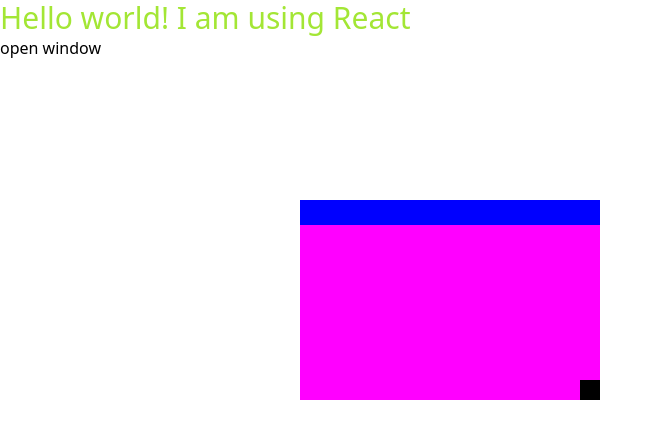
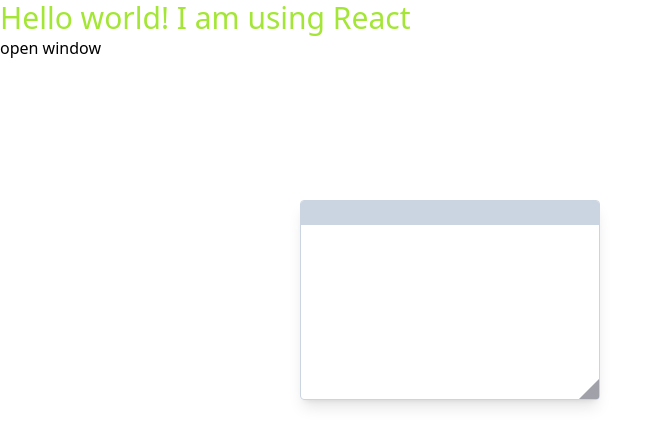
Before and after one commit to guldkar/react-from-scratch, a React app: page / in a window 1280 px wide. Both pictures are taken after a click on the button "open window". Shown: the top 446 px of the page, without its empty margins (0-662 px from the left). Built offline with nearby package versions, Linux system fonts and the light colour scheme.

Commit message:
Styled window, removed unused types

```diff
--- a/src/App.tsx
+++ b/src/App.tsx
@@ -17,7 +17,7 @@
             </h1>
             <button onClick={() => dispatch(open())}>open window</button>
             {windows.map((win) => (
-                <WindowBase key={win.id} />
+                <WindowBase key={win.id} id={win.id} />
             ))}
         </>
     );
--- a/src/components/WindowBase.tsx
+++ b/src/components/WindowBase.tsx
@@ -1,11 +1,10 @@
-import React, {
-    useState,
-    useCallback,
-    PropsWithChildren,
-    useEffect,
-} from 'react';
+import React, { PropsWithChildren } from 'react';
 
-const WindowBase = (props: PropsWithChildren) => {
+export interface WindowBaseProps {
+    id: string;
+}
+
+const WindowBase = (props: PropsWithChildren<WindowBaseProps>) => {
     const resizeTarget = (ev: Event) => {
         let event = ev as MouseEvent;
         const target = document.getElementById('test')!;
@@ -41,47 +40,25 @@
     return (
         <div
             style={{
-                position: 'absolute',
                 top: 200,
                 left: 300,
                 width: 300,
                 height: 200,
-                background: 'magenta',
             }}
+            className='shadow-lg rounded border border-slate-300 absolute overflow-hidden'
             id='test'
             draggable='false'>
             <div
-                style={{
-                    width: '100%',
-                    height: 25,
-                    background: 'blue',
-                }}
+                className='box-border h-6 w-full bg-slate-300'
                 draggable='false'
                 onMouseDown={startMovement}></div>
 
             <div>{props.children}</div>
             <div
-                style={{
-                    position: 'absolute',
-                    right: 0,
-                    bottom: 0,
-                    height: 20,
-                    width: 20,
-                    background: 'black',
-                }}
+                className='absolute right-0 bottom-0 w-0 h-0 border-solid border-b-[10px] border-r-[10px] border-b-zinc-400 border-r-zinc-400 border-l-transparent border-l-[10px] border-t-[10px] border-t-transparent'
                 onMouseDown={startResize}></div>
         </div>
     );
 };
 
 export default WindowBase;
-
-export interface Position {
-    x: number;
-    y: number;
-}
-
-interface WindowSize {
-    height: number;
-    width: number;
-}
```
Also changed, not shown: src/components/Info.tsx (added).
